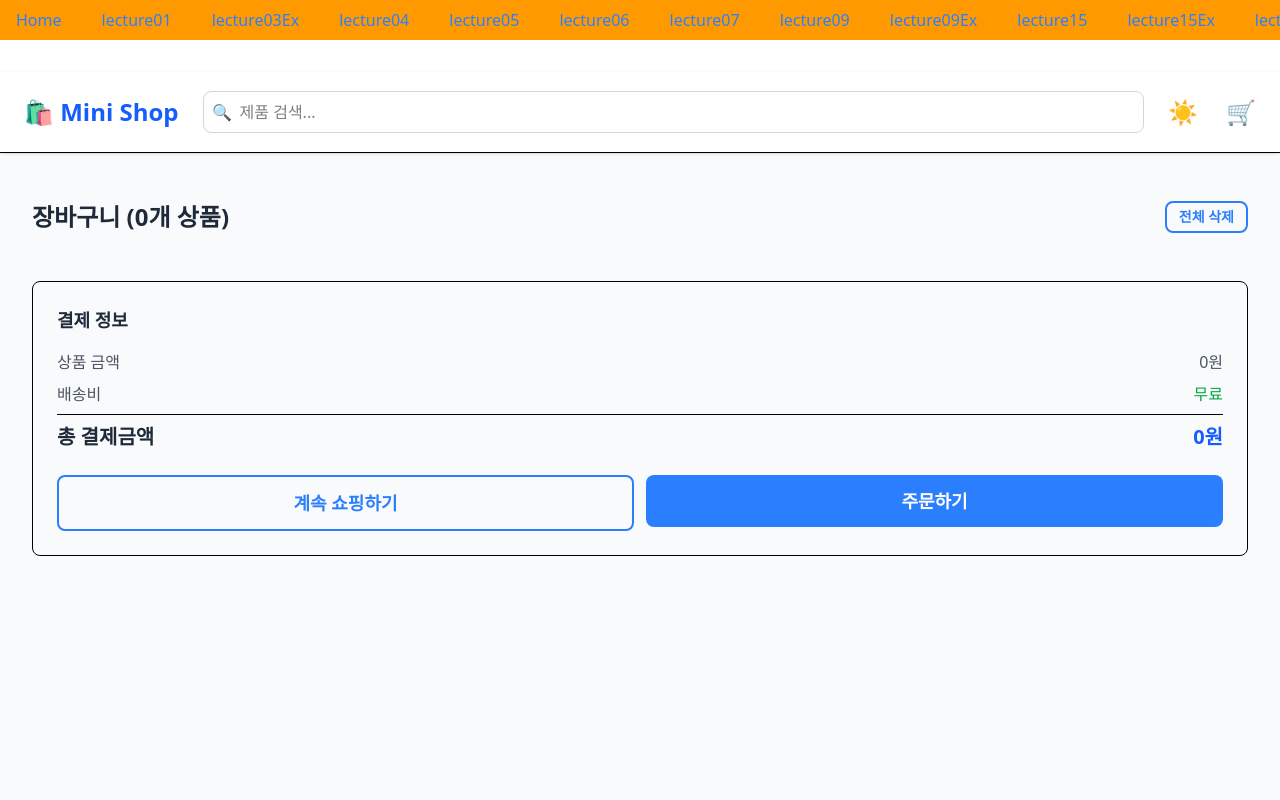
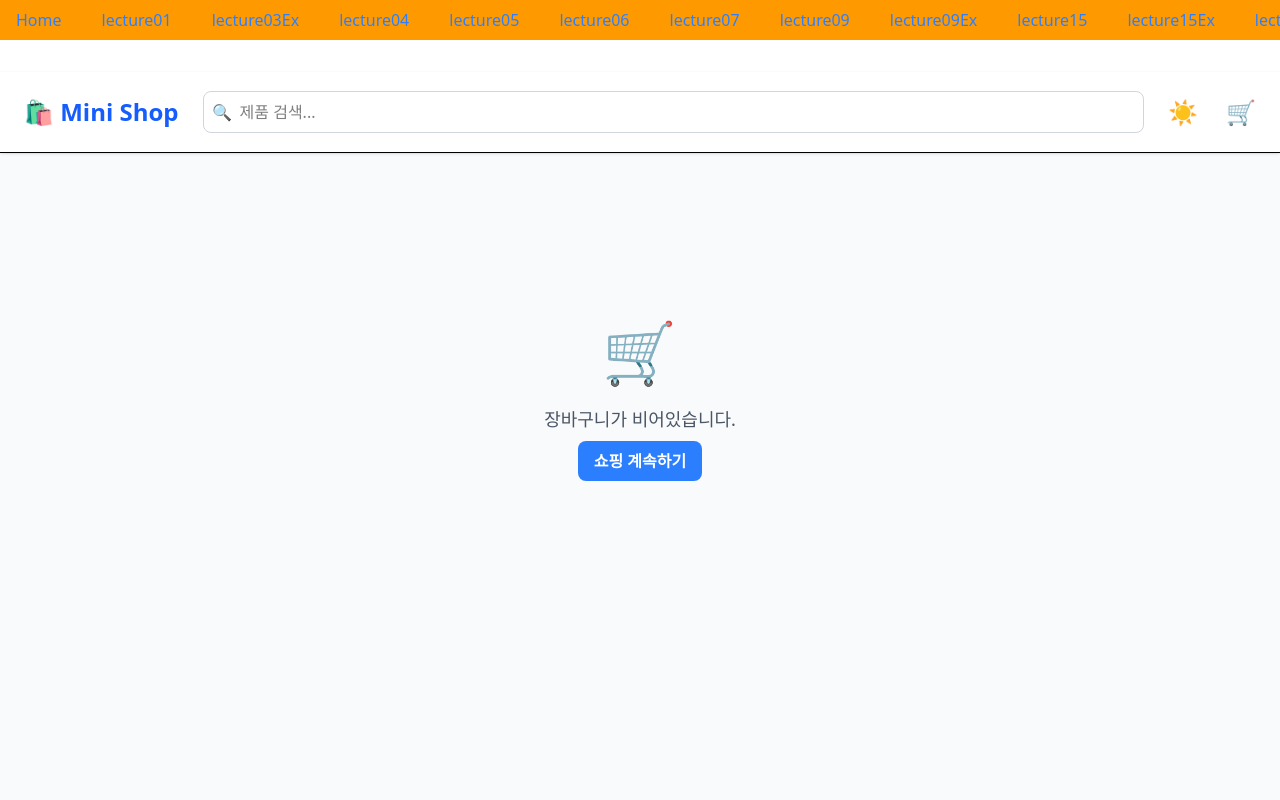
Before and after one commit to Catailog/react-10, a React (Vite) app: page /lecture26-ex/cart in a window 1280 px wide. Shown: the top 800 px of the page. Built offline with nearby package versions, Linux system fonts and the light colour scheme; the HTML template or start-up script is replaced by a standard one.

Commit message:
feat: 장바구니 빈 상태 구현

```diff
--- a/src/lectures/lecture26-exercise/components/common/Button.tsx
+++ b/src/lectures/lecture26-exercise/components/common/Button.tsx
@@ -1,7 +1,7 @@
 import clsx from 'clsx';
 
 type ButtonVariant = 'primary' | 'secondary' | 'outline';
-type ButtonSize = 'sm' | 'lg';
+type ButtonSize = 'xs' | 'sm' | 'md' | 'lg';
 
 interface ButtonProps extends React.ComponentPropsWithRef<'button'> {
   variant?: ButtonVariant;
@@ -12,15 +12,16 @@ interface ButtonProps extends React.ComponentPropsWithRef<'button'> {
 export default function Button(buttonProps: ButtonProps) {
   const { variant = 'primary', size = 'sm', children } = buttonProps;
   const baseStyle =
-    'px-4 py-2 transition-all cursor-pointer rounded-lg disabled:cursor-not-allowed disabled:opacity-50';
+    'transition-all cursor-pointer rounded-lg disabled:cursor-not-allowed disabled:opacity-50';
   const variantStyle = {
     primary: 'bg-blue-500 text-white hover:bg-blue-600 font-semibold',
     secondary: 'bg-gray-200 text-gray-800 hover:bg-gray-300',
     outline: 'border-2 border-blue-500 text-blue-500 hover:bg-blue-50 font-semibold',
   };
   const sizeStyle = {
-    xm: 'px-3 py-1',
+    xs: 'px-3 py-1 text-sm',
     sm: 'p-2 text-sm',
+    md: 'px-4 py-2',
     lg: 'px-6 py-3 text-lg',
   };
 
--- a/src/lectures/lecture26-exercise/pages/cart/CartLayout.tsx
+++ b/src/lectures/lecture26-exercise/pages/cart/CartLayout.tsx
@@ -1,67 +1,22 @@
-import React from 'react';
-
-import { Link } from 'react-router';
-
-import Button from '@/lectures/lecture26-exercise/components/common/Button';
 import useCart from '@/lectures/lecture26-exercise/features/cart/useCart';
-import ProductFlex from '@/lectures/lecture26-exercise/pages/cart/ProductFlex';
+import OrderInfo from '@/lectures/lecture26-exercise/pages/cart/OrderInfo';
+import ProductEmpty from '@/lectures/lecture26-exercise/pages/cart/ProductEmpty';
+import ProductList from '@/lectures/lecture26-exercise/pages/cart/ProductList';
 
 export default function CartLayout() {
-  const { cartProducts, resetCart } = useCart();
-
-  const totalPrice = React.useMemo(
-    () => cartProducts.reduce((sum, product) => sum + product.price * product.quantity, 0),
-    [cartProducts],
-  );
+  const { cartProducts } = useCart();
 
   return (
     <div className="container mx-auto px-4 py-8">
       <div className="flex flex-col gap-6">
-        <div className="flex items-center justify-between">
-          <h2 className="text-2xl font-bold text-gray-800 dark:text-white">
-            장바구니 ({cartProducts.length}개 상품)
-          </h2>
-          <button
-            onClick={resetCart}
-            className="rounded-lg border-2 border-blue-500 px-3 py-1 text-sm font-semibold text-blue-500 transition-all hover:bg-blue-50 disabled:cursor-not-allowed disabled:opacity-50 dark:hover:bg-blue-900"
-          >
-            전체 삭제
-          </button>
-        </div>
-        <ProductFlex />
-        <div className="rounded-lg border bg-gray-50 p-6 dark:border-gray-700 dark:bg-gray-800">
-          <h3 className="mb-4 text-lg font-bold text-gray-800 dark:text-white">결제 정보</h3>
-          <div className="space-y-2">
-            <div className="flex justify-between text-gray-600 dark:text-gray-400">
-              <span>상품 금액</span>
-              <span>{`${totalPrice.toLocaleString()}원`}</span>
-            </div>
-            <div className="flex justify-between text-gray-600 dark:text-gray-400">
-              <span>배송비</span>
-              <span>
-                <span className="text-green-600 dark:text-green-400">무료</span>
-              </span>
-            </div>
-            <div className="border-t pt-2 dark:border-gray-700">
-              <div className="flex justify-between text-xl font-bold text-gray-800 dark:text-white">
-                <span>총 결제금액</span>
-                <span className="text-blue-600 dark:text-blue-400">{`${totalPrice.toLocaleString()}원`}</span>
-              </div>
-            </div>
-          </div>
-          <div className="mt-6 flex gap-3">
-            <Link to="/lecture26-ex" className="flex-1">
-              <Button variant="outline" size="lg" className="w-full">
-                계속 쇼핑하기
-              </Button>
-            </Link>
-            <Link to="/lecture26-ex/order" className="flex-1">
-              <Button variant="primary" size="lg" className="w-full">
-                주문하기
-              </Button>
-            </Link>
-          </div>
-        </div>
+        {cartProducts.length > 0 ? (
+          <>
+            <ProductList />
+            <OrderInfo />
+          </>
+        ) : (
+          <ProductEmpty />
+        )}
       </div>
     </div>
   );
--- /dev/null
+++ b/src/lectures/lecture26-exercise/pages/cart/OrderInfo.tsx
@@ -0,0 +1,53 @@
+import React from 'react';
+
+import { Link } from 'react-router';
+
+import Button from '@/lectures/lecture26-exercise/components/common/Button';
+import useCart from '@/lectures/lecture26-exercise/features/cart/useCart';
+
+export default function OrderInfo() {
+  const { cartProducts } = useCart();
+
+  const totalPrice = React.useMemo(
+    () => cartProducts.reduce((sum, product) => sum + product.price * product.quantity, 0),
+    [cartProducts],
+  );
+
+  return (
+    <div className="rounded-lg border bg-gray-50 p-6 dark:border-gray-700 dark:bg-gray-800">
+      <h3 className="mb-4 text-lg font-bold text-gray-800 dark:text-white">결제 정보</h3>
+      <div className="space-y-2">
+        <div className="flex justify-between text-gray-600 dark:text-gray-400">
+          <span>상품 금액</span>
+          <span>{totalPrice.toLocaleString()}원</span>
+        </div>
+        <div className="flex justify-between text-gray-600 dark:text-gray-400">
+          <span>배송비</span>
+          <span>
+            <span className="text-green-600 dark:text-green-400">무료</span>
+          </span>
+        </div>
+        <div className="border-t pt-2 dark:border-gray-700">
+          <div className="flex justify-between text-xl font-bold text-gray-800 dark:text-white">
+            <span>총 결제금액</span>
+            <span className="text-blue-600 dark:text-blue-400">
+              {totalPrice.toLocaleString()}원
+            </span>
+          </div>
+        </div>
+      </div>
+      <div className="mt-6 flex gap-3">
+        <Link to="/lecture26-ex" className="flex-1">
+          <Button variant="outline" size="lg" className="w-full">
+            계속 쇼핑하기
+          </Button>
+        </Link>
+        <Link to="/lecture26-ex/order" className="flex-1">
+          <Button variant="primary" size="lg" className="w-full">
+            주문하기
+          </Button>
+        </Link>
+      </div>
+    </div>
+  );
+}
--- /dev/null
+++ b/src/lectures/lecture26-exercise/pages/cart/ProductEmpty.tsx
@@ -0,0 +1,19 @@
+import { Link } from 'react-router';
+
+import Button from '@/lectures/lecture26-exercise/components/common/Button';
+
+export default function ProductEmpty() {
+  return (
+    <div className="flex min-h-100 items-center justify-center">
+      <div className="flex flex-col items-center gap-2">
+        <p className="text-6xl">🛒</p>
+        <p className="mt-4 text-lg text-gray-600 dark:text-gray-400">장바구니가 비어있습니다.</p>
+        <Link to="/lecture26-ex">
+          <Button variant="primary" size="md">
+            쇼핑 계속하기
+          </Button>
+        </Link>
+      </div>
+    </div>
+  );
+}
--- a/src/lectures/lecture26-exercise/pages/cart/ProductFlex.tsx
+++ /dev/null
@@ -1,20 +0,0 @@
-import useCart from '@/lectures/lecture26-exercise/features/cart/useCart';
-import Product from '@/lectures/lecture26-exercise/pages/cart/Product';
-
-export default function ProductFlex() {
-  const { cartProducts, increaseQuantity, decreaseQuantity, removeProduct } = useCart();
-
-  return (
-    <div className="flex flex-col gap-4">
-      {cartProducts.map((product) => (
-        <Product
-          key={product.id}
-          product={product}
-          increaseQuantity={increaseQuantity}
-          decreaseQuantity={decreaseQuantity}
-          removeProduct={removeProduct}
-        />
-      ))}
-    </div>
-  );
-}
--- /dev/null
+++ b/src/lectures/lecture26-exercise/pages/cart/ProductList.tsx
@@ -0,0 +1,31 @@
+import Button from '@/lectures/lecture26-exercise/components/common/Button';
+import useCart from '@/lectures/lecture26-exercise/features/cart/useCart';
+import Product from '@/lectures/lecture26-exercise/pages/cart/Product';
+
+export default function ProductList() {
+  const { cartProducts, increaseQuantity, decreaseQuantity, removeProduct, resetCart } = useCart();
+
+  return (
+    <div className="flex flex-col gap-6">
+      <div className="flex items-center justify-between">
+        <h2 className="text-2xl font-bold text-gray-800 dark:text-white">
+          장바구니 ({cartProducts.length}개 상품)
+        </h2>
+        <Button onClick={resetCart} variant="outline" size="xs">
+          전체 삭제
+        </Button>
+      </div>
+      <div className="flex flex-col gap-4">
+        {cartProducts.map((product) => (
+          <Product
+            key={product.id}
+            product={product}
+            increaseQuantity={increaseQuantity}
+            decreaseQuantity={decreaseQuantity}
+            removeProduct={removeProduct}
+          />
+        ))}
+      </div>
+    </div>
+  );
+}
```
